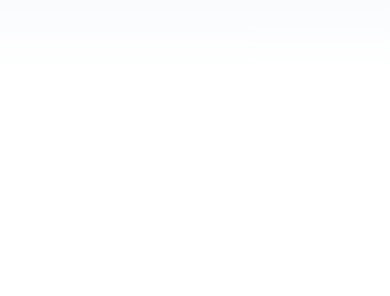
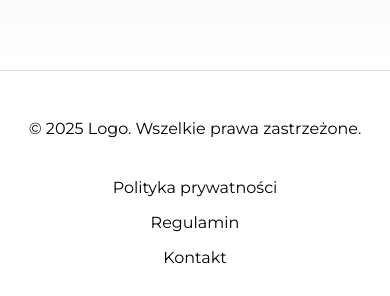
Before and after one commit to KRojowsky/Infrastructure-app, a React (Vite) app in the folder frontend/: page / in a window 390 px wide. Shown: the part 5001-5297 px from the top of the page. Before the commit the page ends 5071 px from the top, so only its background shows below. Built offline with nearby package versions, Linux system fonts and the light colour scheme.

Commit message:
Adding sixth section - footer

```diff
--- a/frontend/src/App.tsx
+++ b/frontend/src/App.tsx
@@ -5,6 +5,7 @@ import MainSectionSecond from './components/MainSectionSecond/MainSectionSecond'
 import MainSectionThird from './components/MainSectionThird/MainSectionThird';
 import MainSectionFourth from './components/MainSectionFourth/MainSectionFourth';
 import MainSectionFifth from './components/MainSectionFifth/MainSectionFifth';
+import MainSectionSixth from './components/MainSectionSixth/MainSectionSixth';
 
 
 const App: React.FC = () => {
@@ -16,6 +17,7 @@ const App: React.FC = () => {
       <MainSectionThird />
       <MainSectionFourth />
       <MainSectionFifth />
+      <MainSectionSixth />
     </>
   );
 };
--- a/frontend/src/components/MainSectionFifth/MainSectionFifth.scss
+++ b/frontend/src/components/MainSectionFifth/MainSectionFifth.scss
@@ -13,6 +13,13 @@
     margin-bottom: 4rem;
     font-weight: 500;
     color: $black;
+
+    @media (max-width: 768px) {
+        &-title {
+            font-size: 1.5rem;
+            margin-bottom: 3rem;
+        }
+    }
   }
 
   &-content {
--- /dev/null
+++ b/frontend/src/components/MainSectionSixth/MainSectionSixth.scss
@@ -0,0 +1,42 @@
+@import '../../styles/variables';
+
+@import '../../styles/variables';
+
+.footer {
+  background-color: $white;
+  color: $black;
+  padding: 2rem 1rem;
+  border-top: 1px solid $border-line;
+
+  &-content {
+    max-width: 1100px;
+    margin: 0 auto;
+    display: flex;
+    justify-content: space-between;
+    align-items: center;
+    flex-wrap: wrap;
+
+    .footer-nav {
+      display: flex;
+      gap: 2rem;
+
+      a {
+        color: $black;
+        text-decoration: none;
+      }
+    }
+  }
+
+  @media (max-width: 768px) {
+    &-content {
+      flex-direction: column;
+      gap: 1.5rem;
+      text-align: center;
+
+      .footer-nav {
+        flex-direction: column;
+        gap: 1rem;
+      }
+    }
+  }
+}
--- /dev/null
+++ b/frontend/src/components/MainSectionSixth/MainSectionSixth.tsx
@@ -0,0 +1,19 @@
+import React from 'react';
+import './MainSectionSixth.scss';
+
+const MainSectionSixth: React.FC = () => {
+  return (
+    <footer className="footer">
+      <div className="footer-content">
+        <p>© 2025 Logo. Wszelkie prawa zastrzeżone.</p>
+        <nav className="footer-nav">
+          <a href="#privacy">Polityka prywatności</a>
+          <a href="#terms">Regulamin</a>
+          <a href="#contact">Kontakt</a>
+        </nav>
+      </div>
+    </footer>
+  );
+};
+
+export default MainSectionSixth;
--- a/frontend/src/styles/_variables.scss
+++ b/frontend/src/styles/_variables.scss
@@ -5,5 +5,6 @@ $white: #FFF;
 $black: #000;
 $points-bg: #56B58D;
 $points-subtexts: #444;
+$border-line: #DBDBDB;
 
 $font-family-base: 'Montserrat', Arial, sans-serif;
```
